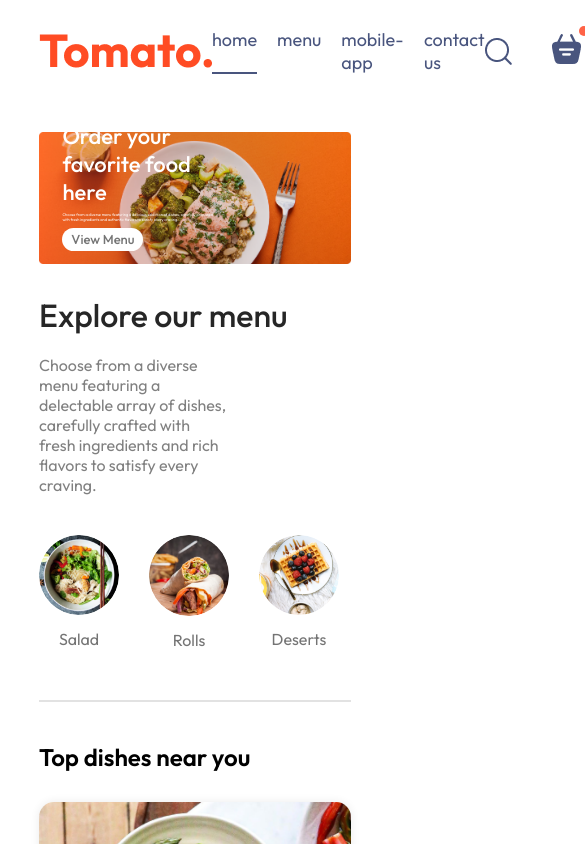
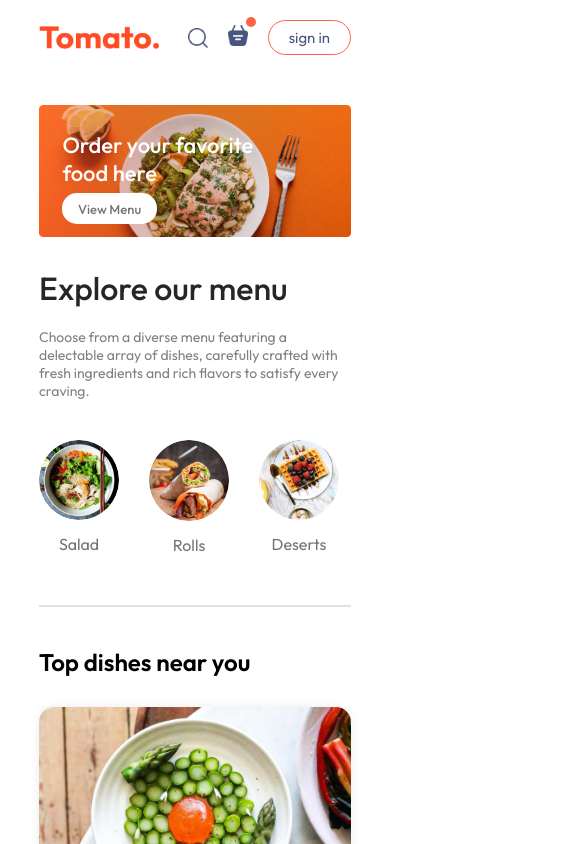
Before and after one commit to aftabbhussain/food-delivery-mern, a React app in the folder frontend/: page / in a window 390 px wide. Shown: the top 844 px of the page, 585 px wide, since content can reach past the window. Built offline with nearby package versions, Linux system fonts and the light colour scheme; the HTML template or start-up script is replaced by a standard one.

Commit message:
Finalize the Frontend -Completed Building the Frontend -Made the website responsive for all screen types

```diff
--- a/frontend/src/components/AppDownload/AppDownload.jsx
+++ b/frontend/src/components/AppDownload/AppDownload.jsx
@@ -1,6 +1,6 @@
 import React from 'react'
 import { assets } from '../../assets/assets'
-
+import './AppDownload.css'
 const AppDownload = () => {
   return (
     <div className='app-download' id='app-download'>
--- a/frontend/src/components/ExploreMenu/ExploreMenu.css
+++ b/frontend/src/components/ExploreMenu/ExploreMenu.css
@@ -50,3 +50,10 @@
     padding: 2px;
 
 }
+@media(max-width:1050px){
+    .explore-menu-text{
+        max-width: 100%;
+        font-size: 14px;
+    }
+
+}
--- a/frontend/src/components/Footer/Footer.css
+++ b/frontend/src/components/Footer/Footer.css
@@ -42,3 +42,13 @@
     background-color: gray;
     border: none;
 }
+@media(max-width:750px){
+    .footer-content{
+        display: flex;
+        flex-direction: column;
+        gap: 35px;
+    }
+    .footer-copyright{
+        text-align: center;
+    }
+}
--- a/frontend/src/components/Header/Header.css
+++ b/frontend/src/components/Header/Header.css
@@ -37,3 +37,20 @@
     font-size: max(1vw, 13px);
     border-radius: 15px;
 }
+@media( max-width:1050px){
+    .header-contents{
+        max-width: 45%;
+    }
+}
+@media( max-width:750px){
+
+    .header-contents{
+        max-width: 65%;
+    }
+    .header-contents p{
+        display: none;
+    }
+    .header-contents button{
+        padding: 2vw 4vw;
+    }
+}
--- a/frontend/src/components/Navbar/Navbar.css
+++ b/frontend/src/components/Navbar/Navbar.css
@@ -55,3 +55,49 @@
     top: -8px;
     right: -8px;
 }
+@media (max-width: 1050px){
+    .navbar .logo{
+        width: 140px;
+    }
+    .navbar-menu{
+        gap: 20px;
+        font-size: 17px;
+
+    }
+    .navbar-right{
+        gap: 30px;
+    }
+    .navbar-right img{
+        width: 22px;
+    }
+    .navbar-right button{
+        padding: 8px 25px;
+    }
+}
+@media (max-width: 900px){
+    .navbar .logo{
+        width: 120px;
+    }
+    .navbar-menu{
+        gap: 15px;
+        font-size: 16px;
+
+    }
+    .navbar-right{
+        gap: 20px;
+    }
+    .navbar-right img{
+        width: 20px;
+    }
+    .navbar-right button{
+        padding: 7px 20px;
+        font-size: 15px;
+    }
+}
+@media (max-width: 750px){
+    .navbar-menu{
+        display: none;
+
+    }
+
+}
--- a/frontend/src/components/Navbar/Navbar.jsx
+++ b/frontend/src/components/Navbar/Navbar.jsx
@@ -1,16 +1,17 @@
 import React, { useState } from 'react'
 import './navbar.css'
 import { assets } from '../../assets/assets'
+import { Link } from 'react-router-dom';
 const Navbar = () => {
     const [menu, setMenu] = useState("home");
   return (
     <div className='navbar'>
         <img src={assets.logo} alt="" className='logo' />
         <ul className="navbar-menu">
-            <li onClick={() => setMenu("home")} className={menu === "home" ? "active" : ""}>home</li>
-            <li onClick={() => setMenu("menu")} className={menu === "menu" ? "active" : ""}>menu</li>
-            <li onClick={() => setMenu("mobile-app")} className={menu === "mobile-app" ? "active" : ""}>mobile-app</li>
-            <li onClick={() => setMenu("contact-us")} className={menu === "contact-us" ? "active" : ""}>contact us</li>
+            <Link to='/' onClick={() => setMenu("home")} className={menu === "home" ? "active" : ""}>home</Link>
+            <a  href='#explore-menu'  onClick={() => setMenu("menu")} className={menu === "menu" ? "active" : ""}>menu</a>
+            <a href='#app-download'  onClick={() => setMenu("mobile-app")} className={menu === "mobile-app" ? "active" : ""}>mobile-app</a>
+            <a href='#footer' onClick={() => setMenu("contact-us")} className={menu === "contact-us" ? "active" : ""}>contact us</a>
         </ul>
         <div className="navbar-right">
             <img src={assets.search_icon} alt="" />
--- a/frontend/src/index.css
+++ b/frontend/src/index.css
@@ -5,6 +5,7 @@
   padding: 0;
   box-sizing: border-box;
   font-family: Outfit;
+  scroll-behavior: smooth;
 }
 body{
   min-height: 100vh;
```
